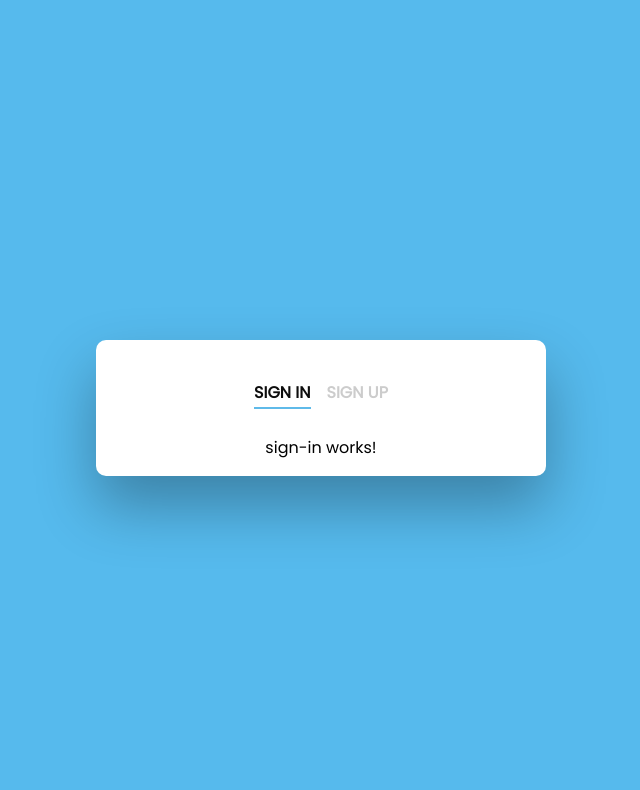
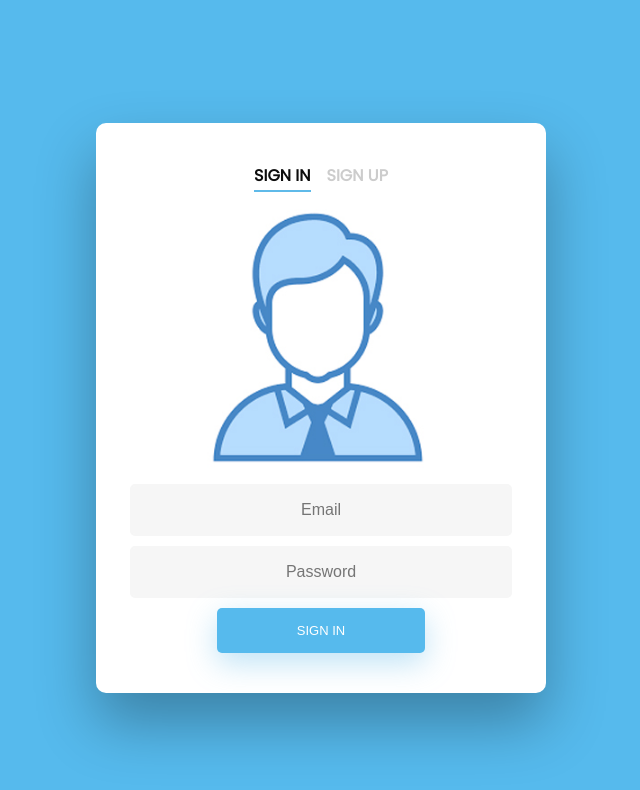
Before and after one commit to ElongeR-12/jwtFromBitbucket, an Angular app in the folder Angular8-Client-Side/: page /login in a window 1280 px wide. Shown: the top 790 px of the page, without its empty margins (319-959 px from the left). Built offline with nearby package versions, Linux system fonts and the light colour scheme.

Commit message:
new component signIn and userProfile/ design login form

```diff
--- a/Angular8-Client-Side/src/app/user/sign-in/sign-in.component.html
+++ b/Angular8-Client-Side/src/app/user/sign-in/sign-in.component.html
@@ -1 +1,16 @@
-<p>sign-in works!</p>
+<div>
+  <img src="../../../assets/img/client1.jpg" id="icon" alt="User Icon" />
+</div>
+<form #signInForm="ngForm" (ngSubmit)="signInForm.valid && onSubmit(signInForm)">
+  <input type="text" name="email" #email="ngModel" [(ngModel)]="model.email" placeholder="Email" [pattern]="emailRegex"
+    required [ngClass]="{'invalid-textbox' :signInForm.submitted && !email.valid }">
+  <div *ngIf="signInForm.submitted && email.errors?.pattern">
+    <label class="validation-message">Invalid email address.</label>
+  </div>
+  <input type="password" name="password" #password="ngModel" [(ngModel)]="model.password" placeholder="Password"
+    required minlength="4" [ngClass]="{'invalid-textbox' :signInForm.submitted && !password.valid }">
+  <div *ngIf="signInForm.submitted && password.errors?.minlength">
+    <label class="validation-message">Minimum 4 characters.</label>
+  </div>
+  <input type="submit" value="Sign In">
+</form>
--- a/Angular8-Client-Side/src/app/user/sign-in/sign-in.component.ts
+++ b/Angular8-Client-Side/src/app/user/sign-in/sign-in.component.ts
@@ -8,8 +8,15 @@ import { Component, OnInit } from '@angular/core';
 export class SignInComponent implements OnInit {
 
   constructor() { }
+  model ={
+    email :'',
+    password:''
+  };
 
+  emailRegex = /^(([^<>()\[\]\\.,;:\s@"]+(\.[^<>()\[\]\\.,;:\s@"]+)*)|(".+"))@((\[[0-9]{1,3}\.[0-9]{1,3}\.[0-9]{1,3}\.[0-9]{1,3}\])|(([a-zA-Z\-0-9]+\.)+[a-zA-Z]{2,}))$/;
+  serverErrorMessages: string;
   ngOnInit() {
+
   }
 
 }
```
Also changed, not shown: 1 other file (tests, documents, lock files or other folders).
